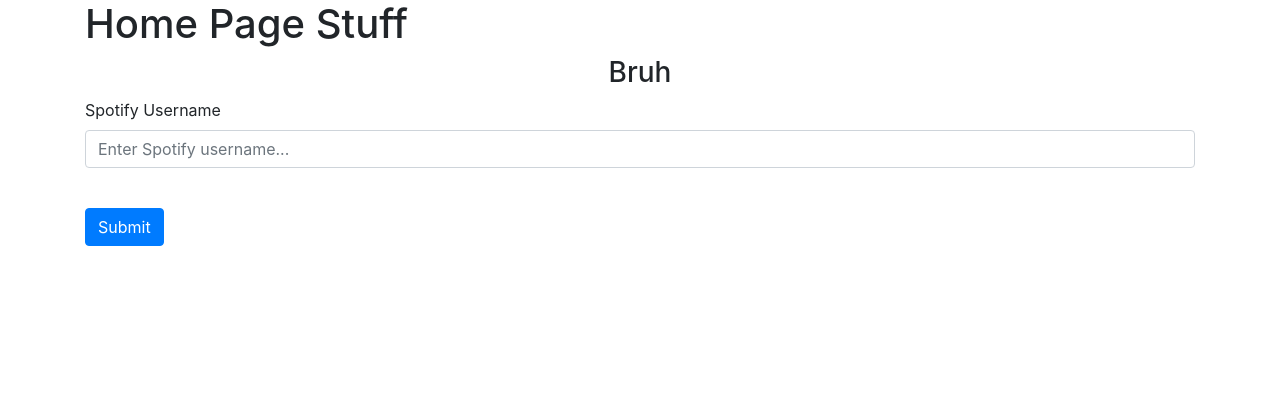
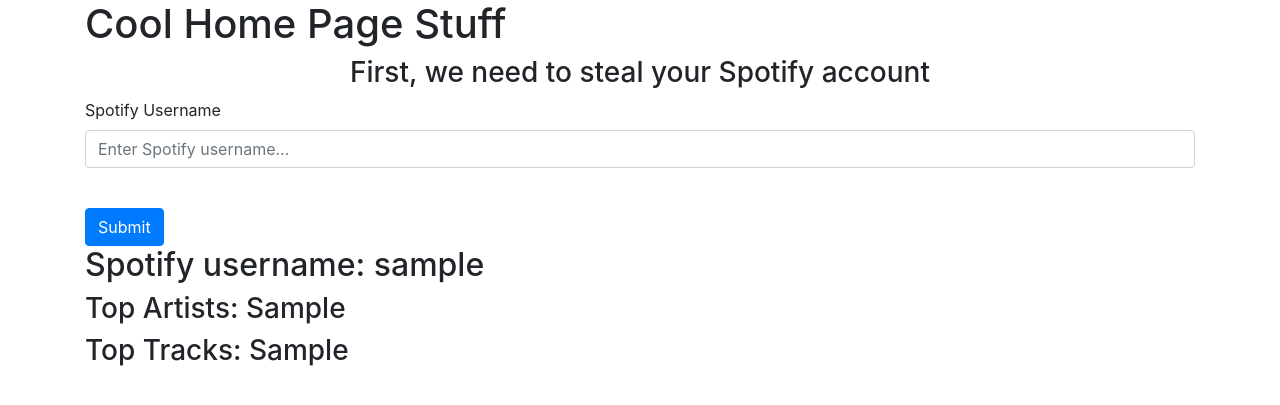
Before and after one commit to BoiPlex/GDSC-Spotify-Project, a Flask app: template website/templates/home.html in a window 1280 px wide. Shown: the part 56-461 px from the top of the page. Run offline with Flask 2, Linux system fonts and the light colour scheme; the template is opened without the code that fills it: most values are stand-ins (such as "Sample title", 1, 10 or a date in 2020); some libraries are stand-ins or nearby versions.

Commit message:
Connected homepage to spotify API
Home page takes spotify username as input, passes it to python file, gets top aritsts/tracks.
Problem: Getting artists/tracks returns 0

```diff
--- a/website/templates/home.html
+++ b/website/templates/home.html
@@ -1,9 +1,9 @@
 {% extends "base.html" %} {% block title %}Home{% endblock %} {% block content
 %}
-<h1>Home Page Stuff</h1>
+<h1>Cool Home Page Stuff</h1>
 
 <form method="POST">
-	<h3 align="center">Bruh</h3>
+	<h3 align="center">First, we need to steal your Spotify account</h3>
 	<div class="form-group">
 		<label for="username">Spotify Username</label>
 		<input
@@ -18,4 +18,8 @@
 	<button type="submit" class="btn btn-primary">Submit</button>
 </form>
 
+<h2>Spotify username: {{spotifyUsername}}</h2>
+<h3>Top Artists: {{topArtists}}</h3>
+<h3>Top Tracks: {{topTracks}}</h3>
+
 {% endblock %}
```
Also changed, not shown: gdscgetdata.py (+24 -17 lines), website/views.py (+11 -1 lines), 4 other files.
